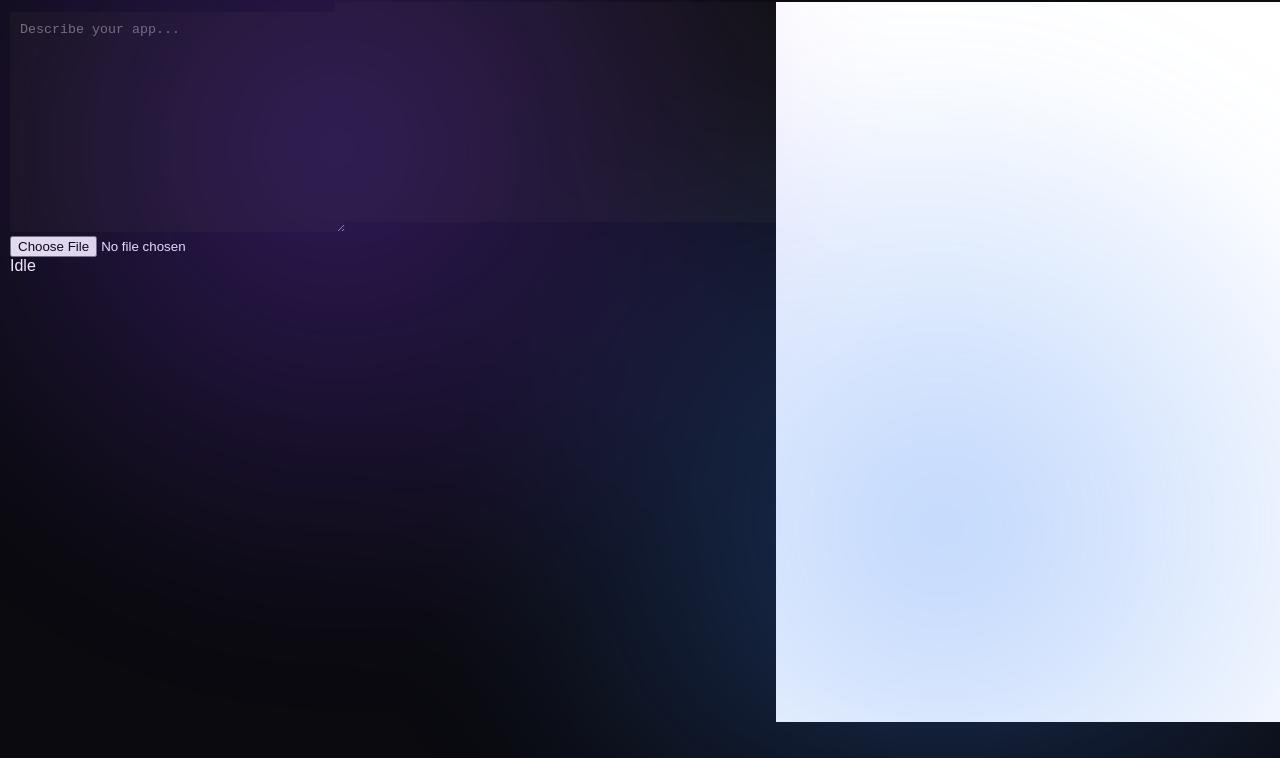
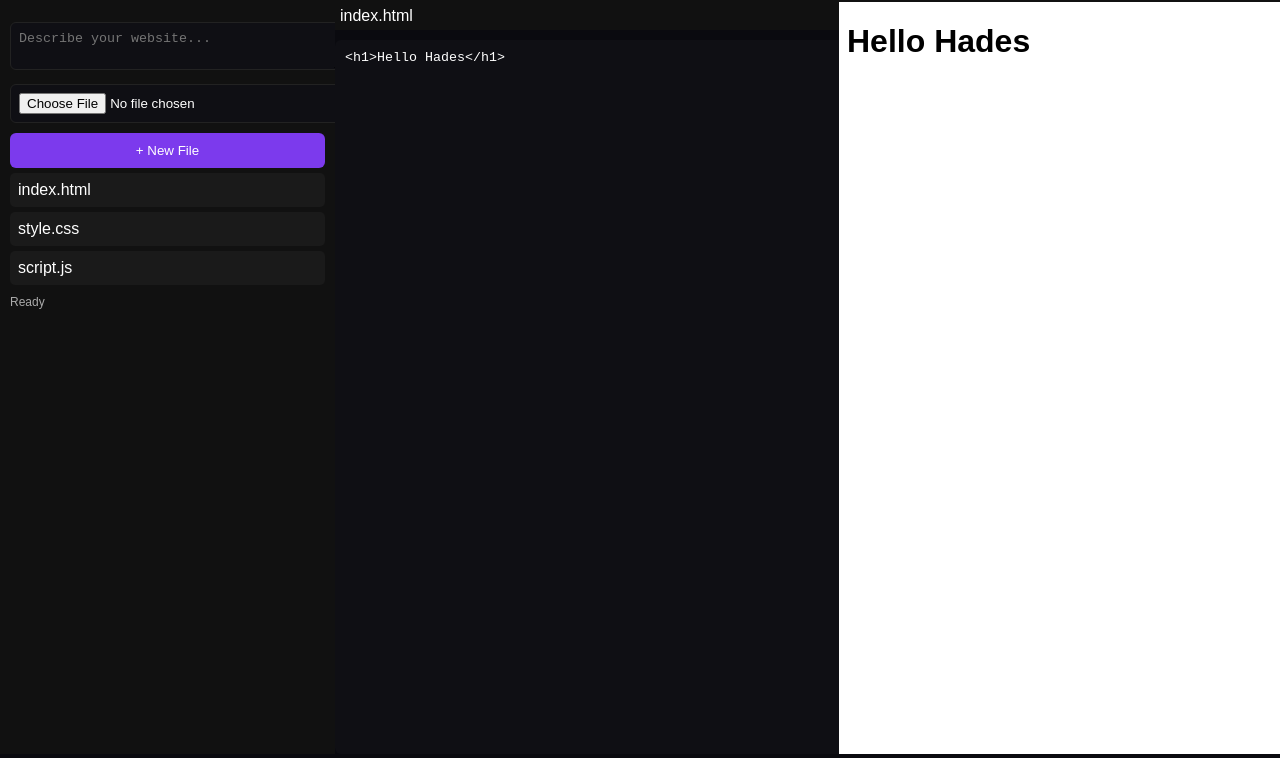
Before and after one commit to ELONSWORSTNIGHTMARE/replists, a plain HTML site: page index.html in a window 1280 px wide. Shown: the part 63-821 px from the top of the page. Before the commit the page ends 800 px from the top, so only its background shows below. Drawn offline with Linux system fonts and the light colour scheme.

Commit message:
Add files via upload

```diff
--- a/index.html
+++ b/index.html
@@ -1,47 +1,246 @@
 <!DOCTYPE html>
-<html>
+<html lang="en">
 <head>
 <meta charset="UTF-8">
-<title>Hades AI Builder</title>
-<link rel="stylesheet" href="style.css">
+<title>Hades AI Builder FIXED</title>
+
+<style>
+body {
+  margin: 0;
+  font-family: Arial;
+  background: #0a0a0f;
+  color: white;
+}
+
+header {
+  padding: 10px;
+  background: #111;
+  display: flex;
+  justify-content: space-between;
+  align-items: center;
+}
+
+.logo {
+  color: #7c3aed;
+  font-weight: bold;
+}
+
+.layout {
+  display: flex;
+  height: 94vh;
+}
+
+/* LEFT */
+.left {
+  width: 25%;
+  background: #111;
+  padding: 10px;
+  overflow-y: auto;
+}
+
+textarea, input {
+  width: 100%;
+  margin-top: 10px;
+  background: #0f0f14;
+  border: 1px solid #222;
+  color: white;
+  padding: 8px;
+  border-radius: 6px;
+  outline: none;
+}
+
+/* FILES */
+.file {
+  padding: 8px;
+  background: #1a1a1a;
+  margin-top: 5px;
+  cursor: pointer;
+  border-radius: 5px;
+}
+
+/* EDITOR */
+.editor {
+  width: 40%;
+  display: flex;
+  flex-direction: column;
+}
+
+#code {
+  flex: 1;
+  background: #0f0f14;
+  border: none;
+  color: white;
+  padding: 10px;
+  font-family: monospace;
+  outline: none;
+}
+
+/* PREVIEW */
+.preview {
+  width: 35%;
+  background: white;
+}
+
+iframe {
+  width: 100%;
+  height: 100%;
+  border: none;
+}
+
+button {
+  margin-top: 10px;
+  width: 100%;
+  padding: 10px;
+  background: #7c3aed;
+  border: none;
+  color: white;
+  cursor: pointer;
+  border-radius: 6px;
+}
+
+#status {
+  margin-top: 10px;
+  font-size: 12px;
+  color: #aaa;
+}
+</style>
 </head>
 
 <body>
 
-<div class="bg"></div>
-
 <header>
-  <div class="logo">HADES AI</div>
-  <button onclick="generate()" class="btn">Generate</button>
+  <div class="logo">HADES AI BUILDER</div>
+  <button onclick="generateAI()">Generate AI Site</button>
 </header>
 
 <div class="layout">
 
-  <!-- LEFT PANEL -->
+  <!-- LEFT -->
   <div class="left">
 
-    <textarea id="prompt" placeholder="Describe your app..."></textarea>
+    <textarea id="prompt" placeholder="Describe your website..."></textarea>
 
-    <input type="file" id="imageInput" accept="image/*"/>
+    <input type="file" id="img">
 
-    <div id="aiStatus">Idle</div>
+    <button onclick="addFile()">+ New File</button>
 
-    <div class="files" id="files"></div>
+    <div id="fileList"></div>
+
+    <div id="status">Ready</div>
 
   </div>
 
   <!-- EDITOR -->
   <div class="editor">
-    <textarea id="code" oninput="save()"></textarea>
+    <div style="padding:5px;background:#111" id="fileName">index.html</div>
+    <textarea id="code" oninput="saveFile()"></textarea>
   </div>
 
   <!-- PREVIEW -->
   <div class="preview">
-    <iframe id="frame"></iframe>
+    <iframe id="preview"></iframe>
   </div>
 
 </div>
 
-<script src="app.js"></script>
+<script>
+let files = {
+  "index.html": "<h1>Hello Hades</h1>",
+  "style.css": "body{font-family:Arial;}",
+  "script.js": "console.log('hi')"
+};
+
+let currentFile = "index.html";
+
+/* ---------------- FILE SYSTEM ---------------- */
+
+function renderFiles() {
+  const list = document.getElementById("fileList");
+  list.innerHTML = "";
+
+  Object.keys(files).forEach(name => {
+    const div = document.createElement("div");
+    div.className = "file";
+    div.innerText = name;
+    div.onclick = () => openFile(name);
+    list.appendChild(div);
+  });
+}
+
+function openFile(name) {
+  currentFile = name;
+  document.getElementById("fileName").innerText = name;
+  document.getElementById("code").value = files[name];
+}
+
+function addFile() {
+  const name = prompt("File name?");
+  if (!name) return;
+
+  files[name] = "";
+  renderFiles();
+  openFile(name);
+  updatePreview();
+}
+
+function saveFile() {
+  files[currentFile] = document.getElementById("code").value;
+  updatePreview();
+}
+
+/* ---------------- PREVIEW ---------------- */
+
+function updatePreview() {
+  const frame = document.getElementById("preview");
+
+  const html = files["index.html"] || "";
+  const css = `<style>${files["style.css"] || ""}</style>`;
+  const js = `<script>${files["script.js"] || ""}<\/script>`;
+
+  frame.srcdoc = html + css + js;
+}
+
+/* ---------------- AI (FIXED SIMULATION) ---------------- */
+
+function generateAI() {
+  const prompt = document.getElementById("prompt").value;
+  const status = document.getElementById("status");
+
+  if (!prompt) {
+    status.innerText = "❌ Type a description first";
+    return;
+  }
+
+  status.innerText = "AI thinking...";
+
+  setTimeout(() => {
+
+    files["index.html"] =
+`<h1 style="color:#7c3aed">AI Generated Site</h1>
+<p>${prompt}</p>
+<button onclick="alert('Hello from AI!')">Click</button>`;
+
+    files["style.css"] =
+`body { background:#0a0a0f; color:white; text-align:center; padding-top:100px; }`;
+
+    files["script.js"] =
+`console.log("AI generated project loaded");`;
+
+    renderFiles();
+    openFile("index.html");
+    updatePreview();
+
+    status.innerText = "✔ AI project generated";
+
+  }, 1200);
+}
+
+/* ---------------- INIT ---------------- */
+
+renderFiles();
+openFile(currentFile);
+updatePreview();
+</script>
+
 </body>
 </html>
```
